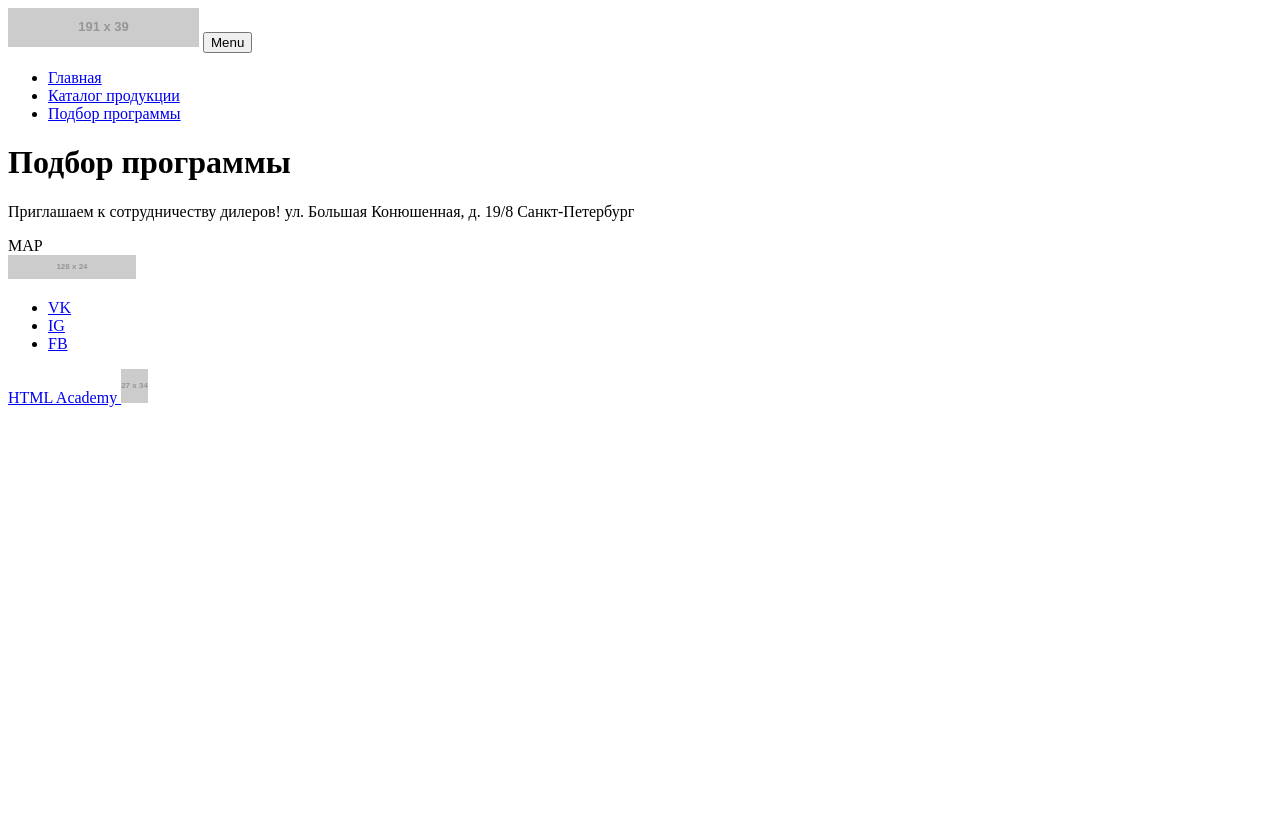
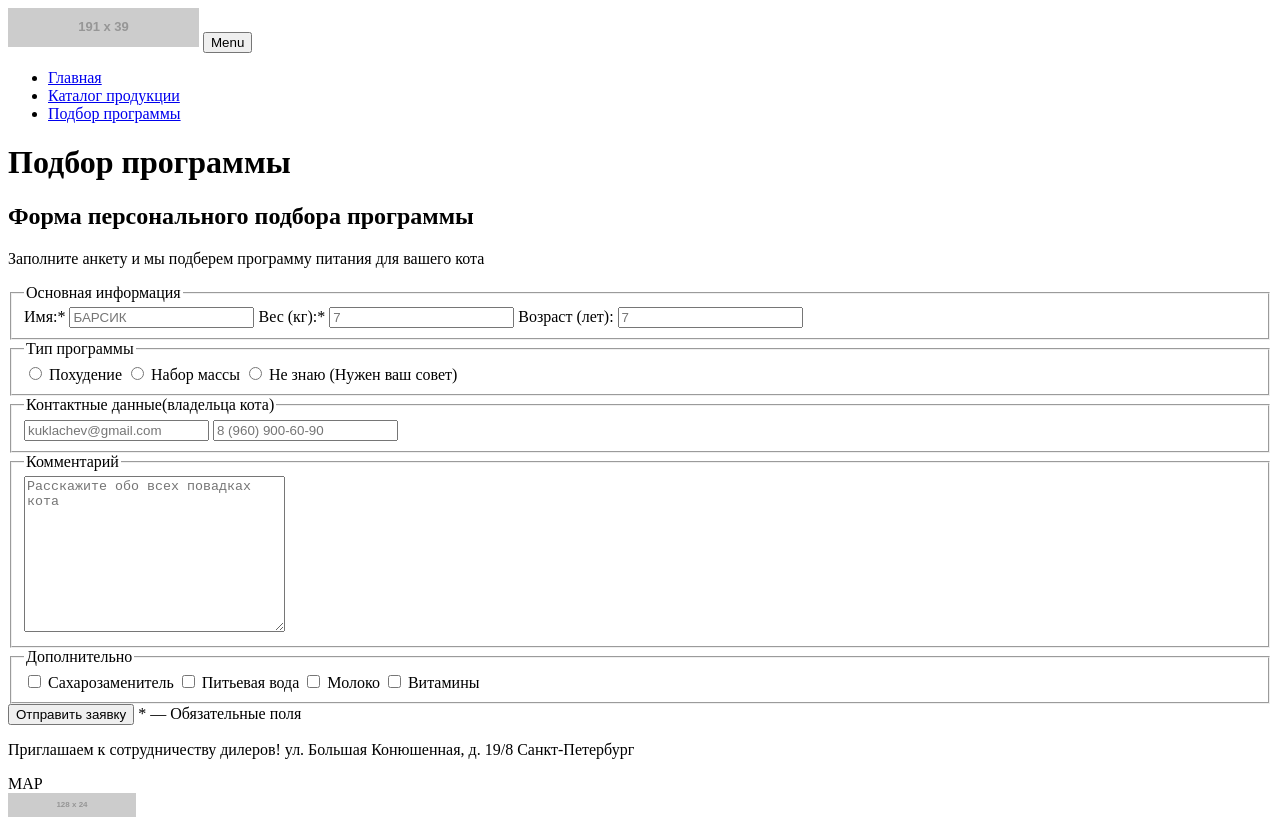
Before and after one commit to holdonL/979939-cat-energy-16, a website: page source/form.html in a window 1280 px wide. Shown: the top 820 px of the page. Drawn offline with Linux system fonts and the light colour scheme; placeholder pictures from the web are drawn by us.

Commit message:
доразметил форму

```diff
--- a/source/form.html
+++ b/source/form.html
@@ -28,8 +28,56 @@
   </header>
 
   <main>
-    <h1 class="page-title">Подбор программы</h1>
-
+    <h1 class="title-primary">Подбор программы</h1>
+    <section>
+      <h2 class="visually-hidden">Форма персонального подбора программы</h2>
+      <p class="page-lead">
+        Заполните анкету и мы подберем
+        программу питания для вашего кота
+      </p>
+      <form class="program-selection-form" action="https://echo.htmlacademy.ru/" method="POST">
+        <fieldset class="program-selection-form__fieldset">
+          <legend class="visually-hidden">Основная информация</legend>
+          <label class="program-selection-form__label label" for="name">Имя:*</label>
+          <input class="program-selection-form__input-text input-text" id="name" type="text" name="name" required placeholder="БАРСИК">
+          <label class="program-selection-form__label label" for="weight">Вес (кг):*</label>
+          <input class="program-selection-form__input-text input-text" id="weight" type="text" name="weight" required placeholder="7">
+          <label class="program-selection-form__label label" for="age">Возраст (лет):</label>
+          <input class="program-selection-form__input-text input-text" id="age" type="text" name="age" placeholder="7">
+        </fieldset>
+        <fieldset class="program-selection-form__fieldset">
+          <legend class="visually-hidden">Тип программы</legend>
+          <input id="slim" type="radio" name="type-of-program" value="slim">
+          <label class="program-selection-form__label label" for="slim">Похудение</label>
+          <input id="gain" type="radio" name="type-of-program" value="gain">
+          <label class="program-selection-form__label label" for="gain">Набор массы</label>
+          <input id="idk" type="radio" name="type-of-program" value="idk">
+          <label class="program-selection-form__label label" for="idk">Не знаю (Нужен ваш совет)</label>
+        </fieldset>
+        <fieldset class="program-selection-form__fieldset">
+          <legend class="title-secondary">Контактные данные(владельца кота)</legend>
+          <input class="program-selection-form__input-text input-text" type="email" name="email" placeholder="kuklachev@gmail.com">
+          <input class="program-selection-form__input-text input-text" type="tel" name="telephone" placeholder="8 (960) 900-60-90">
+        </fieldset>
+        <fieldset class="program-selection-form__fieldset">
+          <legend class="title-secondary">Комментарий</legend>
+          <textarea class="program-selection-form__input-text input-text" name="comment" cols="30" rows="10" placeholder="Расскажите обо всех повадках кота"></textarea>
+        </fieldset>
+        <fieldset class="program-selection-form__fieldset">
+          <legend class="title-secondary">Дополнительно</legend>
+          <input id="sweetener" type="checkbox" name="optionals" value="sweetener">
+          <label class="program-selection-form__label label" for="sweetener">Сахарозаменитель</label>
+          <input id="water" type="checkbox" name="optionals" value="water">
+          <label class="program-selection-form__label label" for="water">Питьевая вода</label>
+          <input id="milk" type="checkbox" name="optionals" value="milk">
+          <label class="program-selection-form__label label" for="milk">Молоко</label>
+          <input id="vitamins" type="checkbox" name="optionals" value="vitamins">
+          <label class="program-selection-form__label label" for="vitamins">Витамины</label>
+        </fieldset>
+        <button class="program-selection-form__submit button" type="submit">Отправить заявку</button>
+        <span class="program-selection-form__note">* — Обязательные поля</span>
+      </form>
+    </section>
   </main>
 
   <footer class="page-footer">
```
Also changed, not shown: source/catalog.html (+2 -2 lines), source/index.html (+3 -3 lines).
